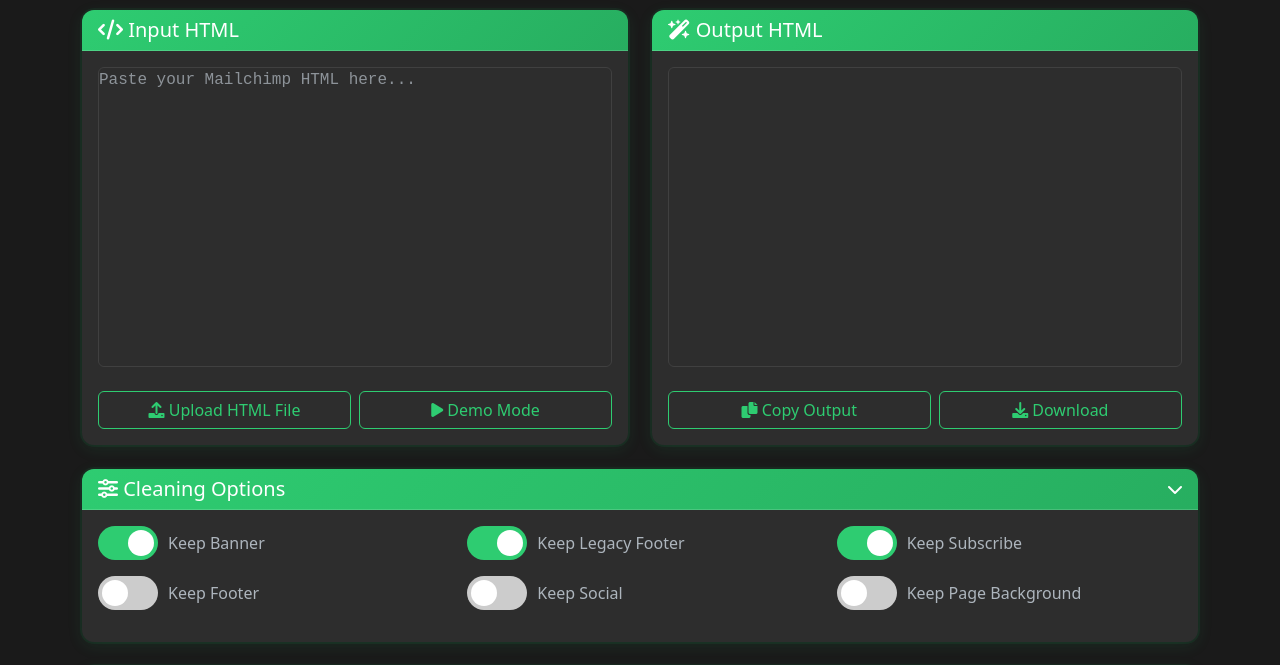
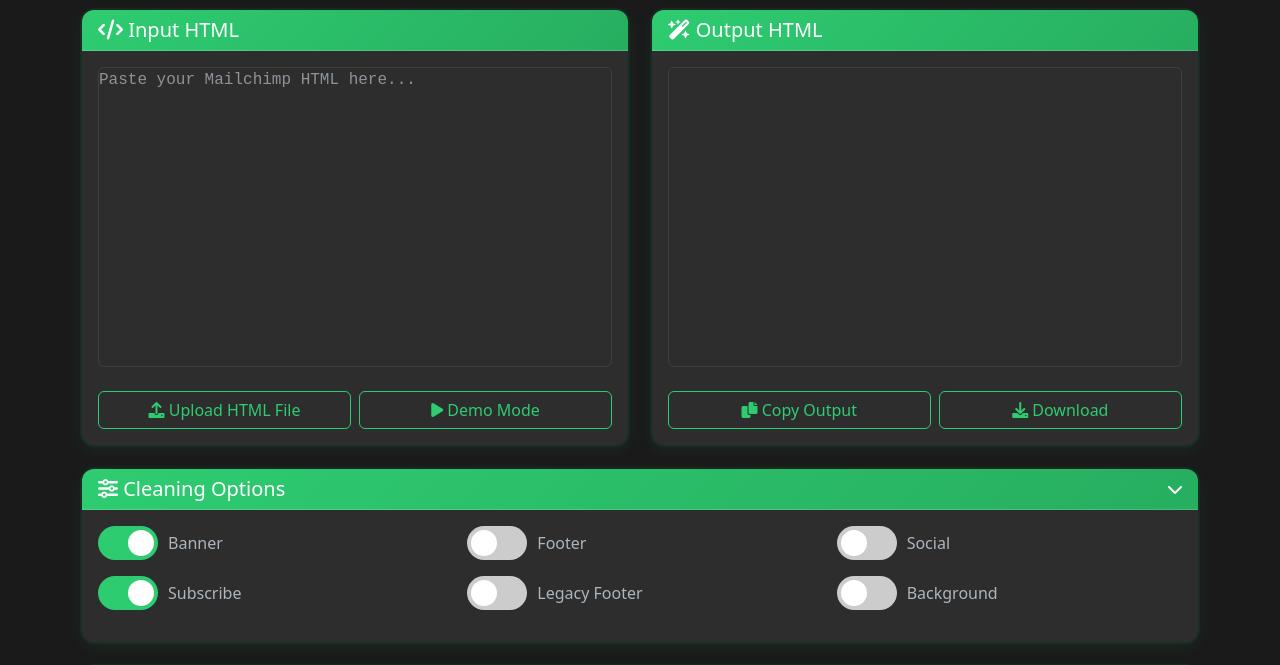
Before and after one commit to galengreen/mailchimp_magic, a plain HTML site: page index.html in a window 1280 px wide. Shown: the part 110-775 px from the top of the page. Drawn offline with nearby package versions, Linux system fonts and the light colour scheme.

Commit message:
Refactor checkbox labels and IDs for improved clarity in index.html
- Update checkbox IDs and labels to enhance user understanding of options.
- Adjust layout for better organization of toggle switches in the settings section.

```diff
--- a/index.html
+++ b/index.html
@@ -119,48 +119,53 @@
                                                 <input type="checkbox" id="keepHeaderBanner" checked />
                                                 <span class="slider"></span>
                                             </label>
-                                            <span class="option-label">Keep Banner</span>
+                                            <span class="option-label">Banner</span>
                                         </div>
+                                        <div class="mb-3 d-flex align-items-center toggle-row">
+                                            <label class="toggle-switch">
+                                                <input type="checkbox" id="keepSubscribe" checked />
+                                                <span class="slider"></span>
+                                            </label>
+                                            <span class="option-label">Subscribe</span>
+                                        </div>
+
+
+                                    </div>
+                                    <div class="col-md-4">
+
                                         <div class="mb-3 d-flex align-items-center toggle-row">
                                             <label class="toggle-switch">
                                                 <input type="checkbox" id="keepFooter" />
                                                 <span class="slider"></span>
                                             </label>
-                                            <span class="option-label">Keep Footer</span>
+                                            <span class="option-label">Footer</span>
+                                        </div>
+                                        <div class="mb-3 d-flex align-items-center toggle-row">
+                                            <label class="toggle-switch">
+                                                <input type="checkbox" id="keepLegacyFooter" />
+                                                <span class="slider"></span>
+                                            </label>
+                                            <span class="option-label">Legacy Footer</span>
                                         </div>
                                     </div>
                                     <div class="col-md-4">
-                                        <div class="mb-3 d-flex align-items-center toggle-row">
-                                            <label class="toggle-switch">
-                                                <input type="checkbox" id="keepLegacyFooter" checked />
-                                                <span class="slider"></span>
-                                            </label>
-                                            <span class="option-label">Keep Legacy Footer</span>
-                                        </div>
+
                                         <div class="mb-3 d-flex align-items-center toggle-row">
                                             <label class="toggle-switch">
                                                 <input type="checkbox" id="keepSocial" />
                                                 <span class="slider"></span>
                                             </label>
-                                            <span class="option-label">Keep Social</span>
-                                        </div>
-                                    </div>
-                                    <div class="col-md-4">
-                                        <div class="mb-3 d-flex align-items-center toggle-row">
-                                            <label class="toggle-switch">
-                                                <input type="checkbox" id="keepSubscribe" checked />
-                                                <span class="slider"></span>
-                                            </label>
-                                            <span class="option-label">Keep Subscribe</span>
+                                            <span class="option-label">Social</span>
                                         </div>
                                         <div class="mb-3 d-flex align-items-center toggle-row">
                                             <label class="toggle-switch">
                                                 <input type="checkbox" id="keepDarkGrayBg" />
                                                 <span class="slider"></span>
                                             </label>
-                                            <span class="option-label">Keep Page Background</span>
+                                            <span class="option-label">Background</span>
                                         </div>
                                     </div>
+
                                 </div>
                             </div>
                         </div>
```
